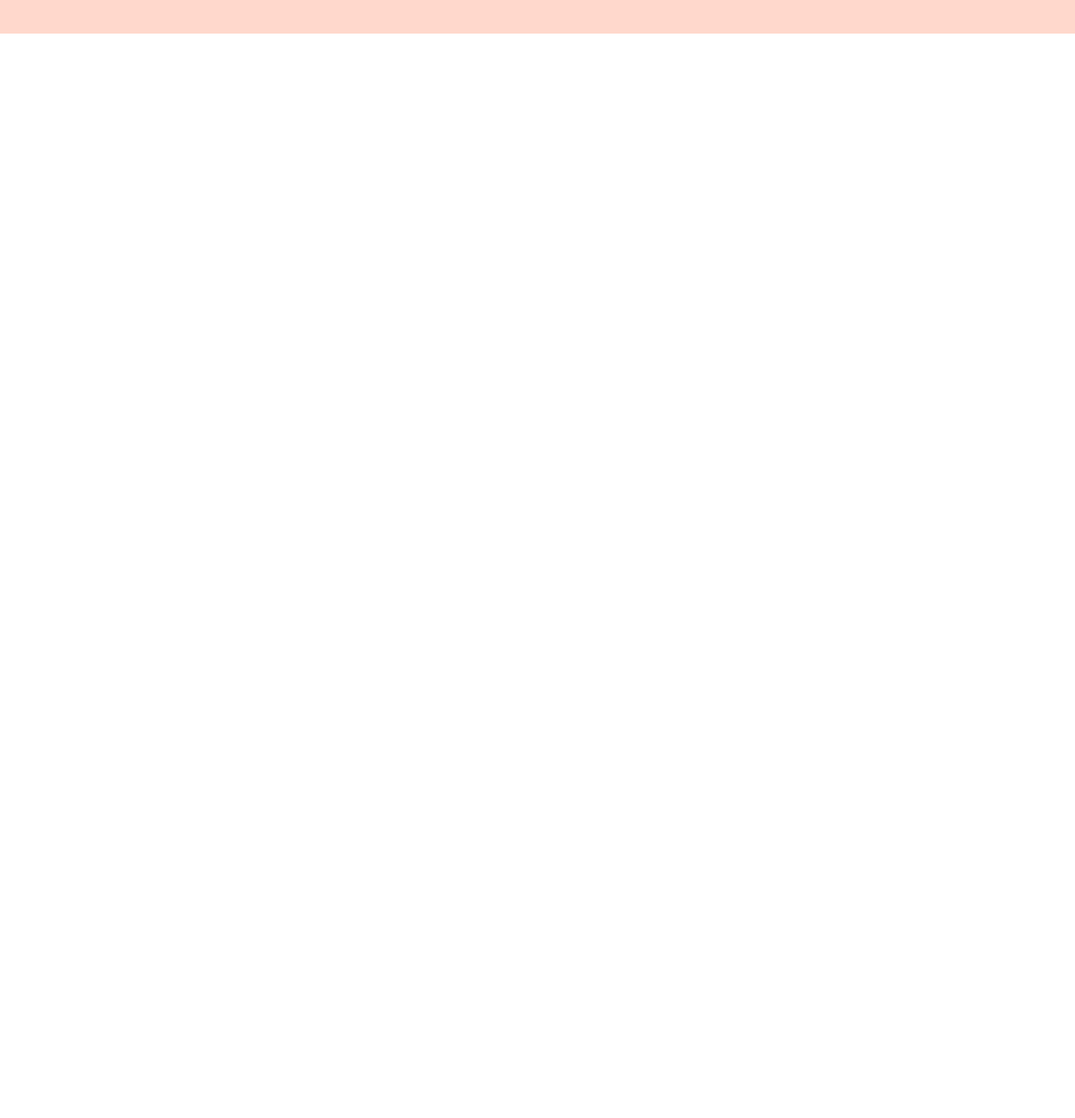
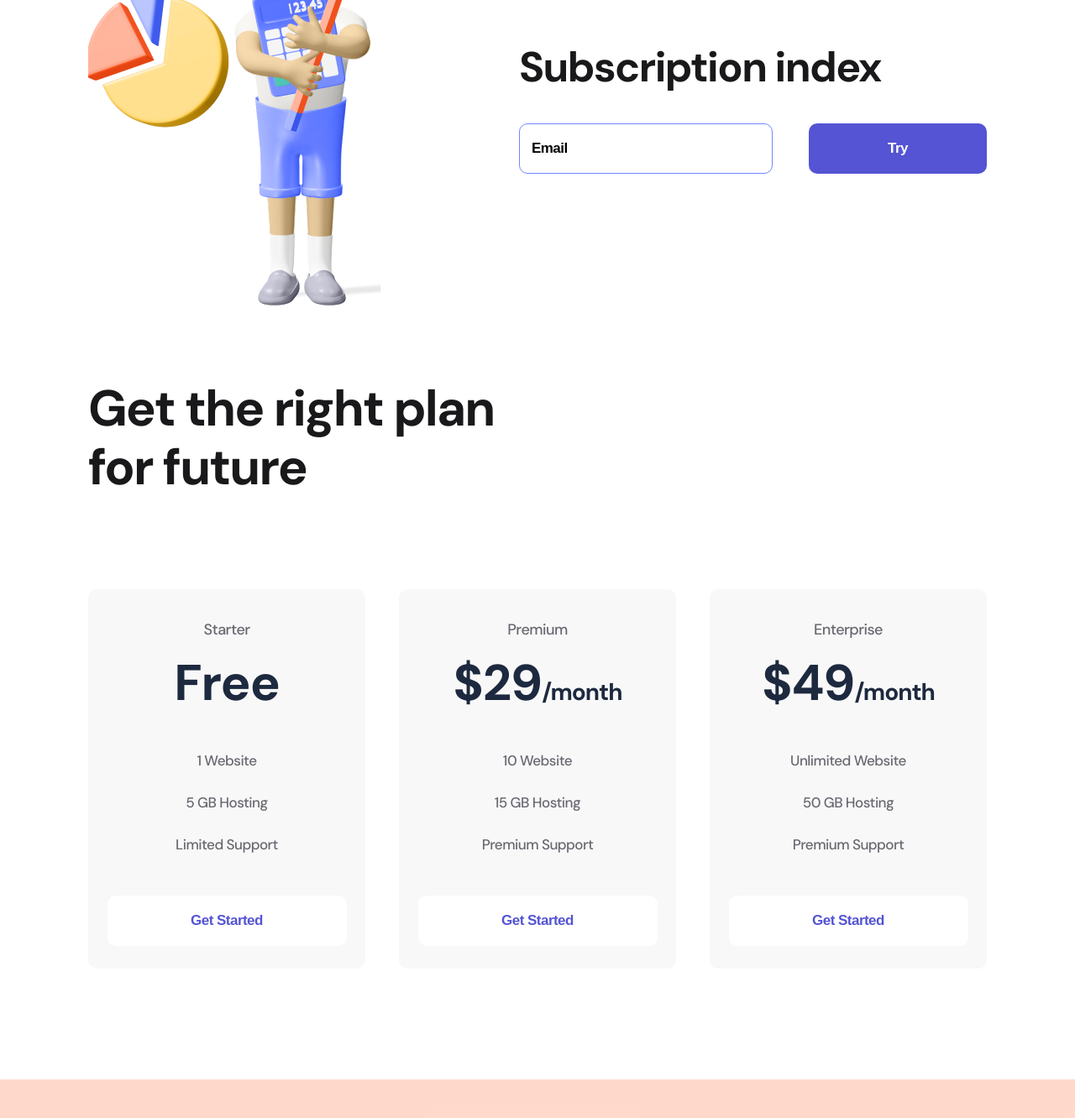
Before and after one commit to dariusbond/logoipsum, a plain HTML site: page index.html in a window 1280 px wide. Shown: the part 969-2301 px from the top of the page at 84% size. Before the commit the page ends 1009 px from the top, so only its background shows below. Drawn offline with nearby package versions, Linux system fonts and the light colour scheme.

Commit message:
Add files via upload

```diff
--- a/index.html
+++ b/index.html
@@ -68,6 +68,95 @@
             <img src="./img/firstmen.png" alt="firstmen">
         </div>
     </section>
+    <section class="container subscribe">
+        <div>
+            <img src="./img/secondmen.png" alt="second men">
+        </div>
+        <div>
+            <h2 class="subscribe__title">
+                Subscription index
+            </h2>
+            <form>
+                <input class="input" type="email" placeholder="Email">
+                <button class="button button__violet">
+                    Try
+                </button>
+            </form>
+        </div>
+    </section>
+    <section class="container plan">
+        <h2 class="plan__title">
+            Get the right plan for future
+        </h2>
+        <div class="plan__flex">
+            <div class="item">
+                <p class="item__text">
+                    Starter
+                </p>
+                <h3 class="item__title">
+                    Free<span></span>
+                </h3>
+                <ul>
+                    <li class="item__li">
+                        1 Website
+                    </li>
+                    <li class="item__li">
+                        5 GB Hosting
+                    </li>
+                    <li class="item__li">
+                        Limited Support
+                    </li>
+                </ul>
+                <button class="button button__item">
+                    Get Started
+                </button>
+            </div>
+            <div class="item">
+                <p class="item__text">
+                    Premium
+                </p>
+                <h3 class="item__title">
+                    $29<span>/month</span>
+                </h3>
+                <ul>
+                    <li class="item__li">
+                        10 Website
+                    </li>
+                    <li class="item__li">
+                        15 GB Hosting
+                    </li>
+                    <li class="item__li">
+                        Premium Support
+                    </li>
+                </ul>
+                <button class="button button__item">
+                    Get Started
+                </button>
+            </div>
+            <div class="item">
+                <p class="item__text">
+                    Enterprise
+                </p>
+                <h3 class="item__title">
+                    $49<span>/month</span>
+                </h3>
+                <ul>
+                    <li class="item__li">
+                        Unlimited Website
+                    </li>
+                    <li class="item__li">
+                        50 GB Hosting
+                    </li>
+                    <li class="item__li">
+                        Premium Support
+                    </li>
+                </ul>
+                <button class="button button__item">
+                    Get Started
+                </button>
+            </div>
+        </div>
+    </section>
     <footer class="footer">
         <div class="container footer__flex">
             <div>
--- a/style/style.css
+++ b/style/style.css
@@ -19,7 +19,7 @@
     padding: 38px 0 47px;
 }
 
-.header__flex, .footer__flex, .about{
+.header__flex, .footer__flex, .about, .subscribe, .plan__flex{
     display: flex;
     justify-content: space-between;
     align-items: center;
@@ -117,3 +117,113 @@
     background: rgba(255, 113, 67, 0.27);
     padding: 53px 0;
 }
+
+.subscribe{
+    margin-bottom: 85px;
+}
+
+.subscribe__title{
+    font-weight: 700;
+    font-size: 50px;
+    line-height: 57px;
+    letter-spacing: -1.56316px;
+    color: #19191B;
+    margin-bottom: 38px;
+}
+
+.input{
+    width: 302px;
+    height: 60px;
+    border-radius: 10px;
+    border: 1px solid #7087FF;
+    padding-left: 14px;
+    box-sizing: border-box;
+    margin-right: 39px;
+}
+
+.input::placeholder, input{
+    font-weight: 700;
+    font-size: 17px;
+    line-height: 22px;
+    letter-spacing: -0.531474px;
+    color: #000000;
+}
+
+.input:focus{
+    outline: none;
+}
+
+.plan{
+    margin-bottom: 132px;
+}
+
+.plan__title{
+    font-weight: 700;
+    font-size: 60px;
+    line-height: 70px;
+    letter-spacing: -1.87579px;
+    color: #19191B;
+    max-width: 504px;
+    margin-bottom: 110px;
+}
+
+.item{
+    width: 330px;
+    background: #F8F8F8;
+    border-radius: 10px;
+    text-align: center;
+    padding: 34px 0 27px;
+}
+
+.item:hover{
+    background: #FF7143;
+    box-shadow: 0px 32px 34px rgba(255, 112, 59, 0.317827);
+    transition: 500ms;
+}
+
+.item__text{
+    font-weight: 400;
+    font-size: 18px;
+    line-height: 28px;
+    letter-spacing: -0.562737px;
+    color: #696871;
+}
+
+.item:hover .item__text, .item:hover .item__title, .item:hover .item__li{
+    color: white;
+    transition: 200ms;
+}
+
+.item__title{
+    font-weight: 700;
+    font-size: 60px;
+    line-height: 56px;
+    letter-spacing: -1.03448px;
+    color: #1D293F;
+    margin: 22px 0 28px;
+}
+
+.item__title span{
+    font-size: 28px;
+}
+
+.item__li{
+    list-style: none;
+    font-size: 17px;
+    line-height: 50px;
+    letter-spacing: -0.531474px;
+    color: #696871;
+}
+
+.button__item{
+    width: 285px;
+    background: white;
+    color: #5454D4;
+    margin-top: 36px;
+}
+
+.item:hover .button__item{
+    background: #9F3919;
+    color: white;
+    transition: 500ms;
+}
```
Also changed, not shown: img/secondmen.png (added).
